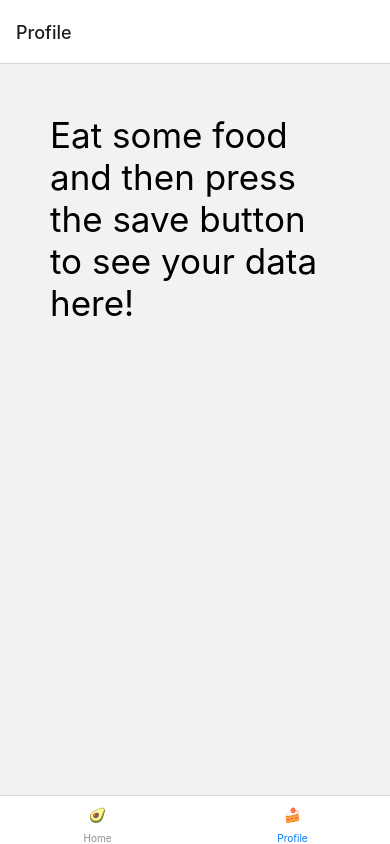
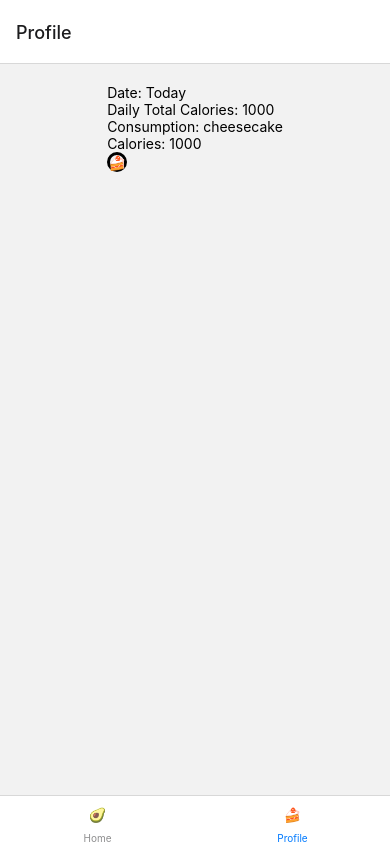
Before and after one commit to CodeJonesW/foodTracker, a React Native app: screen /Profile in a window 390 px wide. Built offline with nearby package versions, Linux system fonts and the light colour scheme.

Commit message:
fix types, remove useeffect logic, cleanup

```diff
--- /dev/null
+++ b/Types/componentTypes.ts
@@ -0,0 +1,12 @@
+export interface AllDaysOfConsumptions {
+  daysOfConsumptions: WhatDidYouEatData[];
+}
+export interface Consumption {
+  name: string;
+  calories: number;
+}
+export interface WhatDidYouEatData {
+  consumedFoods?: Consumption[];
+  totalCalories?: number;
+  date?: string;
+}
--- a/components/CompletedDayListItem.tsx
+++ b/components/CompletedDayListItem.tsx
@@ -1,19 +1,20 @@
 import React from 'react';
 import {Text, View, StyleSheet, TouchableOpacity} from 'react-native';
-import {Consumption} from '../screens/WhatDidYouEat';
+import {Consumption, WhatDidYouEatData} from '../types/componentTypes';
 
 const CompletedDayListItem: React.FC<{
-  dailyConsumptionData: {
-    consumptions: Consumption[];
-    date: number;
-    totalCalories: number;
-  };
-}> = ({children, dailyConsumptionData}) => {
+  dailyData: WhatDidYouEatData;
+}> = ({children, dailyData: dailyConsumptionData}) => {
   return (
+    <View>
+      {dailyConsumptionData &&
+      dailyConsumptionData.consumedFoods !== undefined ? (
         <View accessibilityLabel="completedDayListItem">
           <Text>Date: {dailyConsumptionData.date}</Text>
-      <Text>Daily Total Calories: {dailyConsumptionData.totalCalories}</Text>
-      {dailyConsumptionData.consumptions.map(
+          <Text>
+            Daily Total Calories: {dailyConsumptionData.totalCalories}
+          </Text>
+          {dailyConsumptionData.consumedFoods.map(
             (consumption: Consumption, index) => {
               return (
                 <View key={index}>
@@ -28,6 +29,12 @@ const CompletedDayListItem: React.FC<{
             accessibilityLabel="Record a Profile">
             <Text>🍰</Text>
           </TouchableOpacity>
+        </View>
+      ) : (
+        <View>
+          <Text>Loading</Text>
+        </View>
+      )}
     </View>
   );
 };
--- a/components/Food.tsx
+++ b/components/Food.tsx
@@ -1,8 +1,9 @@
 import React from 'react';
 import {Text, View, StyleSheet, TouchableOpacity} from 'react-native';
+import {Consumption} from '../types/componentTypes';
 
 const Food: React.FC<{
-  consumption: {name: string; calories: string};
+  consumption: Consumption;
   deleteConsumption: Function;
 }> = ({children, consumption, deleteConsumption}) => {
   return (
--- /dev/null
+++ b/mockdata/data.tsx
@@ -0,0 +1,12 @@
+import {WhatDidYouEatData} from '../types/componentTypes';
+
+export const dailyConsumptionData: WhatDidYouEatData = {
+  consumedFoods: [
+    {
+      name: 'cheesecake',
+      calories: 1000,
+    },
+  ],
+  totalCalories: 1000,
+  date: 'Today',
+};
--- a/screens/Profile.tsx
+++ b/screens/Profile.tsx
@@ -1,43 +1,24 @@
-import React, {useEffect} from 'react';
+import React, {useState} from 'react';
 import {Text, View, StyleSheet, SafeAreaView} from 'react-native';
 import CompletedDayListItem from '../components/CompletedDayListItem';
-import {ProfileProps} from '../Types/routeTypes';
-import {Consumption} from './WhatDidYouEat';
+import {ProfileProps} from '../types/routeTypes';
+import {dailyConsumptionData as mockDailyConsumptionData} from '../mockdata/data';
+import {
+  AllDaysOfConsumptions,
+  WhatDidYouEatData,
+} from '../types/componentTypes';
 
 const Profile = ({route, navigation}: ProfileProps) => {
-  const {dailyConsumptionData, userId} = route.params;
-  const [state, setState] = React.useState(() => {
-    return {
-      status: 'pending',
-      error: null,
-      allDaysOfConsumptions: [],
-      newDayOfConsumptions: null,
-    };
+  // skipping pending for now because component always has mock data atm
+  const [loadingState, setLoadingState] = useState<string>('loaded');
+
+  const [allDaysOfConsumptions, setAllDays] = useState<
+    AllDaysOfConsumptions | undefined
+  >({
+    daysOfConsumptions: [mockDailyConsumptionData],
   });
-  const {status, error, allDaysOfConsumptions, newDayOfConsumptions} = state;
 
-  useEffect(() => {
-    if (!dailyConsumptionData) {
-      return;
-    }
-    let updatedAllDaysOfConsumptions = [
-      ...state.allDaysOfConsumptions,
-      dailyConsumptionData,
-    ];
-    setState({
-      // @ts-ignore
-      newDayOfConsumptions: dailyConsumptionData,
-      // @ts-ignore
-      allDaysOfConsumptions: updatedAllDaysOfConsumptions,
-      status: 'loaded',
-    });
-
-    return () => {
-      console.log('clean up!, i run when the component is unmounted');
-    };
-  }, [dailyConsumptionData]);
-
-  if (status === 'pending') {
+  if (loadingState === 'pending') {
     return (
       <SafeAreaView>
         <View>
@@ -47,19 +28,18 @@ const Profile = ({route, navigation}: ProfileProps) => {
         </View>
       </SafeAreaView>
     );
-  } else {
+  } else if (loadingState === 'loaded') {
     return (
       <SafeAreaView>
-        {status === 'loaded' ? (
-          <View style={styles.container}>
-            {allDaysOfConsumptions.map((dailyConsumptionData, index) => {
-              return (
-                <CompletedDayListItem
-                  key={index}
-                  dailyConsumptionData={dailyConsumptionData}
-                />
-              );
-            })}
+        {allDaysOfConsumptions !== undefined ? (
+          <View accessibilityLabel="profileView" style={styles.container}>
+            {allDaysOfConsumptions.daysOfConsumptions.map(
+              (dayOfData: WhatDidYouEatData, index) => {
+                return (
+                  <CompletedDayListItem key={index} dailyData={dayOfData} />
+                );
+              },
+            )}
           </View>
         ) : (
           <View>
@@ -67,6 +47,12 @@ const Profile = ({route, navigation}: ProfileProps) => {
           </View>
         )}
       </SafeAreaView>
+    );
+  } else {
+    return (
+      <View>
+        <Text>Something went wrong</Text>
+      </View>
     );
   }
 };
--- a/screens/WhatDidYouEat.tsx
+++ b/screens/WhatDidYouEat.tsx
@@ -5,31 +5,24 @@ import {
   StyleSheet,
   Text,
   View,
-  Button,
   TouchableOpacity,
 } from 'react-native';
 import FoodInputBar from '../components/FoodInputBar';
 import Food from '../components/Food';
-import {HomeProps} from '../Types/routeTypes';
+import {HomeProps} from '../types/routeTypes';
 import moment from 'moment';
+import {WhatDidYouEatData, Consumption} from '../types/componentTypes';
 
-export interface Consumption {
-  name: string;
-  calories: string;
-}
-export interface WhatDidYouEatState {
-  consumedFoods?: Consumption[];
-}
 const WhatDidYouEat = ({route, navigation}: HomeProps) => {
   const [consumedFoods, setConsumptions] = useState<Consumption[]>([]);
 
-  const [state, setState] = useState<WhatDidYouEatState>();
+  const [state, setState] = useState<WhatDidYouEatData>();
 
   const totalCalories = () => {
     let totalCalorieCount = 0;
     if (state?.consumedFoods !== undefined) {
-      state?.consumedFoods.forEach((food: Consumption) => {
-        totalCalorieCount = totalCalorieCount + parseInt(food.calories);
+      state?.consumedFoods.forEach((consumedFood: Consumption) => {
+        totalCalorieCount = totalCalorieCount + consumedFood.calories;
       });
     }
     return totalCalorieCount;
@@ -37,7 +30,7 @@ const WhatDidYouEat = ({route, navigation}: HomeProps) => {
   const addConsumption = (foodInput: string, foodCalories: string) => {
     let consumption = {
       name: foodInput,
-      calories: foodCalories,
+      calories: parseInt(foodCalories),
     };
     if (!state?.consumedFoods) {
       setState({
@@ -60,14 +53,8 @@ const WhatDidYouEat = ({route, navigation}: HomeProps) => {
     if (!state?.consumedFoods) {
       return;
     }
-    navigation.navigate('Profile', {
-      dailyConsumptionData: {
-        consumptions: state.consumedFoods,
-        totalCalories: totalCalories(),
-        date: moment().format('MMMM Do YYYY'),
-      },
-      userId: 1,
-    });
+    // here is where we save day data to api or provider
+    // navigation.navigate('Profile');
     setState({...state, consumedFoods: []});
   };
 
```
Also changed, not shown: Types/routeTypes.ts (+3 -6 lines), 2 other files (tests, documents, lock files or other folders). Lines whose indentation alone changed are shown as unchanged.
